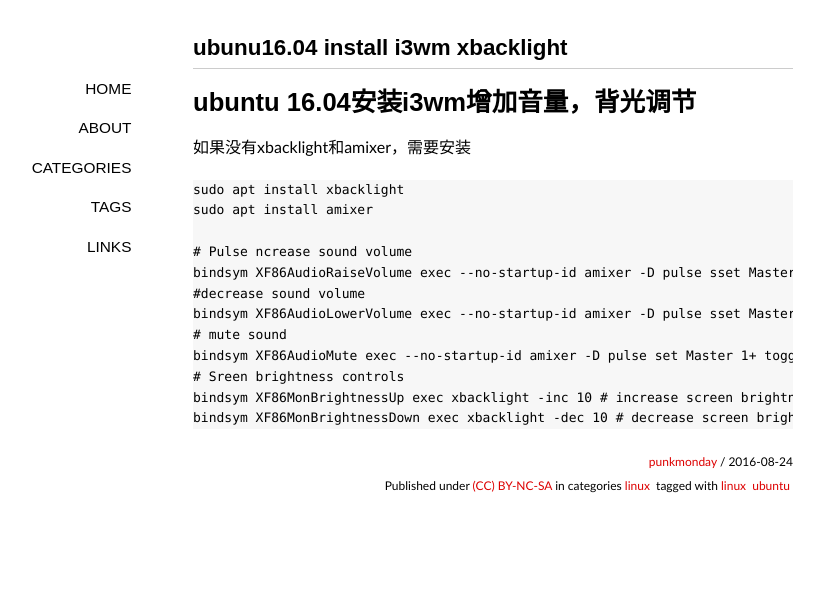
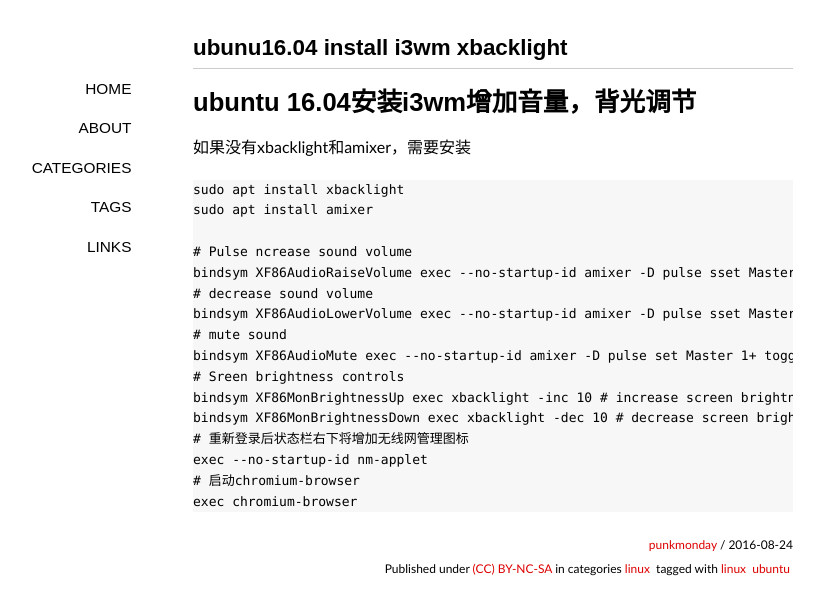
Before and after one commit to punkmonday/punkmonday.github.io, a Jekyll site: the page built from _posts/2016-08-24-linux-i3wm.md, in a window 1280 px wide. Shown: the top 615 px of the page, without its empty margins (147-971 px from the left). Built offline with Jekyll 4.4.1, drawn with Linux system fonts in a browser that asks for light colours; some web fonts are replaced; comment, search, counter and statistics services are not loaded.

Commit message:
Updated 2016-08-24-linux-i3wm.md

````diff
--- a/_posts/2016-08-24-linux-i3wm.md
+++ b/_posts/2016-08-24-linux-i3wm.md
@@ -19,11 +19,15 @@
 
 # Pulse ncrease sound volume
 bindsym XF86AudioRaiseVolume exec --no-startup-id amixer -D pulse sset Master 5%+
-#decrease sound volume
+# decrease sound volume
 bindsym XF86AudioLowerVolume exec --no-startup-id amixer -D pulse sset Master 5%-
 # mute sound
 bindsym XF86AudioMute exec --no-startup-id amixer -D pulse set Master 1+ toggle
 # Sreen brightness controls
 bindsym XF86MonBrightnessUp exec xbacklight -inc 10 # increase screen brightness
 bindsym XF86MonBrightnessDown exec xbacklight -dec 10 # decrease screen brightness
+# 重新登录后状态栏右下将增加无线网管理图标
+exec --no-startup-id nm-applet
+# 启动chromium-browser
+exec chromium-browser
 ```
````
